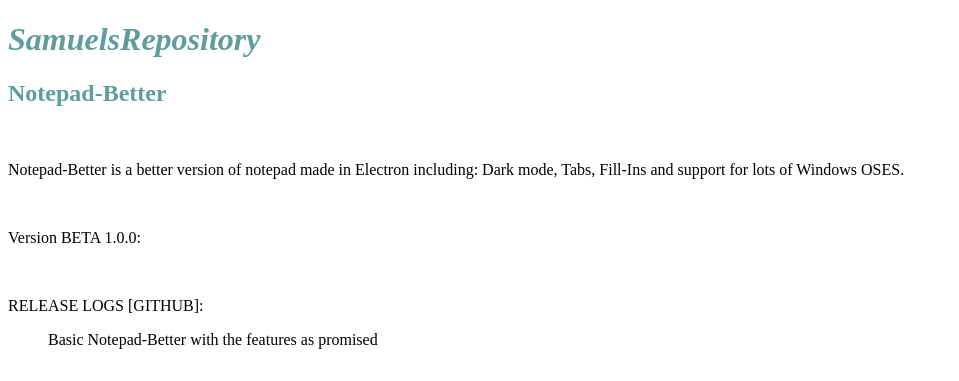
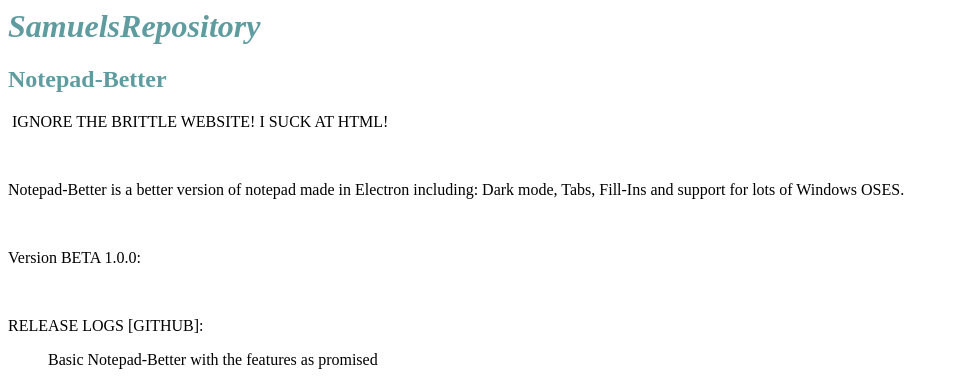
Before and after one commit to SamuelsRepository/notepadbetter, a plain HTML site: page index.html in a window 1280 px wide. Shown: the top 381 px of the page, without its empty margins (0-959 px from the left). Drawn offline with Linux system fonts and the light colour scheme.

Commit message:
Update index.html with additional content
Added a note about the website's quality and included a new paragraph.

```diff
--- a/index.html
+++ b/index.html
@@ -1,7 +1,7 @@
-<!DOCTYPE html>
-<html lang="en">
+<!-- ####### HEY, I AM THE SOURCE EDITOR! #########-->
 <h1 class="aligncenter" style="color: #5e9ca0;"><strong><em>SamuelsRepository</em></strong></h1>
 <h2 class="aligncenter" style="color: #5e9ca0;">Notepad-Better</h2>
+<p> IGNORE THE BRITTLE WEBSITE! I SUCK AT HTML!</p>
 <p> </p>
 <p>Notepad-Better is a better version of notepad made in Electron including: Dark mode, Tabs, Fill-Ins and support for lots of Windows OSES.</p>
 <p> </p>
```
